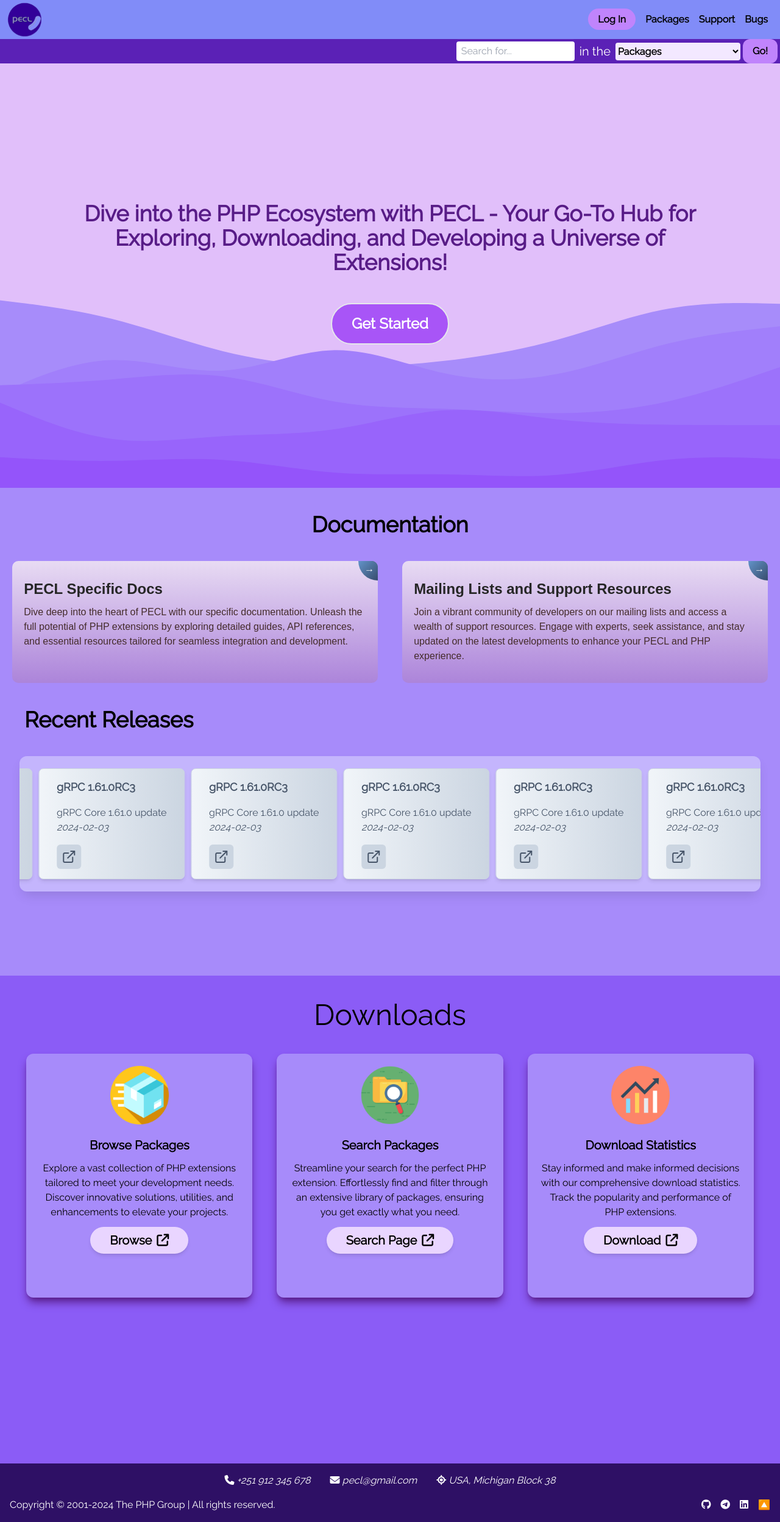
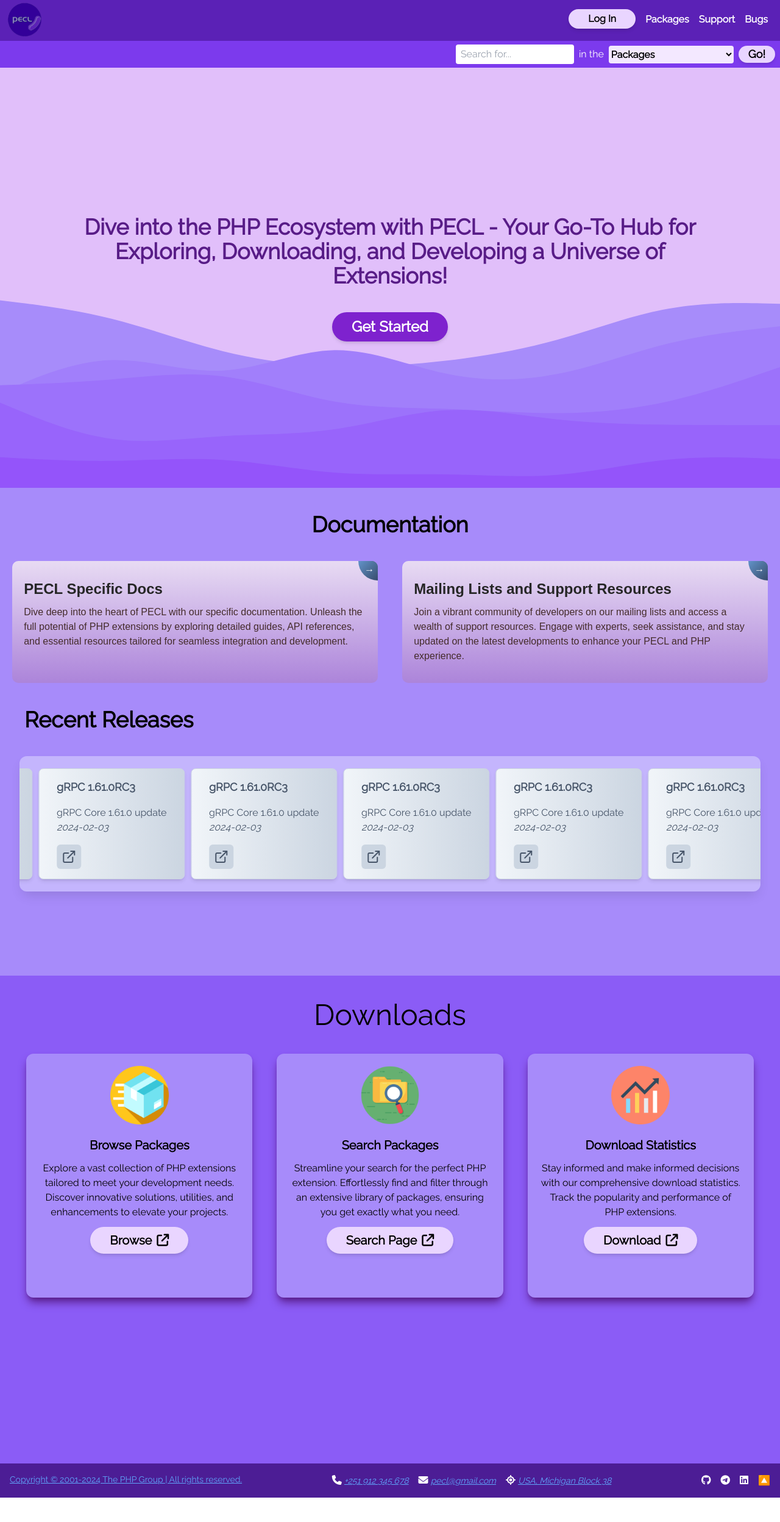
Before and after one commit to hmyunis/HCI-project, a website: page public/index.html in a window 1280 px wide. Shown: the whole page at 61% size. After the commit the page ends 2456 px from the top, so only its background shows below. Drawn offline with nearby package versions, Linux system fonts and the light colour scheme.

Commit message:
index.html changes

```diff
--- a/public/index.html
+++ b/public/index.html
@@ -20,7 +20,7 @@
     />
   </head>
   <body class="font-['Raleway']">
-    <header class="fixed w-full top-0 z-10 bg-indigo-400">
+    <header class="fixed w-full top-0 z-10 bg-violet-800">
       <div>
         <img
           class="w-14 fixed ml-3 mt-1 hover:scale-110 transition-transform cursor-pointer"
@@ -33,33 +33,37 @@
           <ul class="flex gap-4 font-semibold">
             <li class="hover:scale-110 transition-all">
               <a
-                class="rounded-3xl px-4 py-2 bg-purple-400 hover:text-purple-800 text-black font-semibold hover:shadow-inner hover:shadow-white hover:bg-purple-300 transition-all"
+                class="mx-auto block px-8 py-1 mt-[-5px] rounded-3xl hover:border-none border-purple-800 bg-purple-200 font-semibold text-black items-center justify-center cursor-pointer relative overflow-hidden transition-all duration-500 ease-in-out shadow-md hover:scale-105 hover:shadow-lg before:absolute before:top-0 before:-left-full before:w-full before:h-full before:bg-gradient-to-r before:from-blue-200 before:to-blue-300 before:transition-all before:duration-500 before:ease-in-out before:z-[-1] before:rounded-xl hover:before:left-0"
                 href=""
                 >Log In</a
               >
             </li>
-            <li class="hover:scale-110 transition-all hover:text-purple-600">
+            <li class="transition-all hover:text-blue-300 text-white">
               <a href="">Packages</a>
             </li>
-            <li class="hover:scale-110 transition-all hover:text-purple-600">
+            <li class="transition-all hover:text-blue-300 text-white">
               <a href="">Support</a>
             </li>
-            <li class="hover:scale-110 transition-all hover:text-purple-600">
+            <li class="transition-all hover:text-blue-300 text-white">
               <a href="">Bugs</a>
             </li>
           </ul>
         </nav>
       </div>
-      <div class="bg-violet-800 flex justify-end items-center text-black">
+      <div class="bg-violet-600 flex justify-end items-center text-black">
         <input
           type="search"
-          class="my-1 focus:outline-purple-600 rounded focus:shadow text-black focus:bg-purple-100 focus:shadow-purple-500 px-2 py-1"
+          class="outline-none rounded focus:shadow text-black focus:bg-purple-100 shadow-none px-2 py-1"
           placeholder="Search for..."
           name=""
           id=""
         />
-        <span class="text-xl text-white mx-2 block">in the</span>
-        <select class="rounded bg-purple-100 py-1 font-semibold" name="" id="">
+        <span class="text-white mx-2 block">in the</span>
+        <select
+          class="rounded bg-purple-100 py-1 font-semibold outline-none"
+          name=""
+          id=""
+        >
           <option selected value="">Packages</option>
           <option value="">This site (using Google)</option>
           <option value="">Developers</option>
@@ -67,7 +71,7 @@
           <option value="">SVN commits mailing list</option>
         </select>
         <button
-          class="rounded-xl mx-1 px-4 py-2 bg-purple-400 hover:text-purple-800 hover:rounded-full font-semibold hover:shadow-inner hover:shadow-white hover:bg-purple-300 transition-all"
+          class="px-4 mx-2 rounded-3xl hover:border-none border-purple-800 bg-purple-200 font-semibold text-lg text-black my-2 items-center justify-center cursor-pointer relative overflow-hidden transition-all duration-500 ease-in-out shadow-md hover:scale-105 hover:shadow-lg before:absolute before:top-0 before:-left-full before:w-full before:h-full before:bg-gradient-to-r before:from-blue-200 before:to-blue-300 before:transition-all before:duration-500 before:ease-in-out before:z-[-1] before:rounded-xl hover:before:left-0"
         >
           Go!
         </button>
@@ -77,15 +81,14 @@
       <section
         class="flex flex-col justify-center items-center bg-[url('images/intro-bg.svg')] bg-no-repeat bg-center bg-fixed bg-cover h-screen"
       >
-        <h1 class="text-4xl text-center font-bold text-purple-900 p-28 pb-16">
+        <h1 class="text-4xl text-center font-bold text-purple-900 p-28 pb-10">
           Dive into the PHP Ecosystem with PECL - Your Go-To Hub for Exploring,
           Downloading, and Developing a Universe of Extensions!
         </h1>
         <a
-          onclick="document.getElementById('get-started-btn').classList.toggle('animate-bounce')"
           id="get-started-btn"
           href="#start"
-          class="text-2xl rounded-full px-8 py-4 border-2 bg-purple-500 text-white animate-bounce block w-fit font-semibold hover:shadow-inner hover:shadow-white hover:text-xl hover:bg-purple-700 transition-all"
+          class="mx-auto block px-8 py-2 rounded-3xl hover:border-none bg-purple-700 hover:text-black font-semibold text-2xl text-white items-center justify-center cursor-pointer relative overflow-hidden transition-all duration-500 ease-in-out shadow-md hover:scale-105 hover:shadow-lg before:absolute before:top-0 before:-left-full before:w-full before:h-full before:bg-gradient-to-r before:from-blue-200 before:to-blue-300 before:transition-all before:duration-500 before:ease-in-out before:z-[-1] before:rounded-xl hover:before:left-0"
           >Get Started</a
         >
       </section>
@@ -731,43 +734,51 @@
         </div>
       </section>
     </main>
-    <footer class="bg-violet-950 text-white">
-      <div class="p-4 shadow-one flex flex-col gap-4">
+    <footer class="bg-violet-900 text-white">
+      <div class="p-4 shadow-one flex justify-between gap-4">
+        <a href="" class="hover:text-blue-200 underline text-blue-400 text-sm">
+          Copyright &copy; 2001-2024 The PHP Group | All rights reserved.
+        </a>
         <address
-          class="flex flex-wrap justify-center gap-8 max-md:flex-col max-md:gap-0 max-md:items-center"
+          class="flex flex-wrap justify-center gap-4 max-md:flex-col max-md:gap-0 max-md:items-center"
         >
           <p
-            class="hover:text-purple-300 hover:scale-110 transition-all duration-500 max-md:w-full"
+            class="hover:text-purple-300 transition-all duration-500 max-md:w-full"
           >
             <i class="fa-solid fa-phone"></i>
-            <a href="#">+251 912 345 678</a>
+            <a
+              href="#"
+              class="text-sm underline hover:text-blue-200 text-blue-400"
+              >+251 912 345 678</a
+            >
           </p>
           <p
-            class="hover:text-purple-300 hover:scale-110 transition-all duration-500 max-md:w-full"
+            class="hover:text-purple-300 transition-all duration-500 max-md:w-full"
           >
             <i class="fa-solid fa-envelope"></i>
-            <a href="mailto:hm456123@gmail.com">pecl@gmail.com</a>
+            <a
+              href="mailto:hm456123@gmail.com"
+              class="text-sm underline hover:text-blue-200 text-blue-400"
+              >pecl@gmail.com</a
+            >
           </p>
           <p
-            class="hover:text-purple-300 hover:scale-110 transition-all duration-500 max-md:w-full"
+            class="hover:text-purple-300 transition-all duration-500 max-md:w-full"
           >
             <i class="fa-solid fa-location"></i>
-            <a href="https://maps.app.goo.gl/XnbEU1CXgs9zGk3y7"
+            <a
+              href="https://maps.app.goo.gl/XnbEU1CXgs9zGk3y7"
+              class="text-sm underline hover:text-blue-200 text-blue-400"
               >USA, Michigan Block 38</a
             >
           </p>
         </address>
 
-        <div class="flex justify-between">
-          <a href="" class="hover:text-purple-300 hover:underline">
-            Copyright &copy; 2001-2024 The PHP Group | All rights reserved.
-          </a>
-          <div class="flex gap-4 max-md:hidden">
-            <a><i class="hover:scale-125 fa-brands fa-github"></i></a>
-            <a><i class="hover:scale-125 fa-brands fa-telegram"></i></a>
-            <a><i class="hover:scale-125 fa-brands fa-linkedin"></i></a>
-            <a href="#">🔼</a>
-          </div>
+        <div class="flex gap-4 max-md:hidden">
+          <a><i class="hover:scale-125 fa-brands fa-github"></i></a>
+          <a><i class="hover:scale-125 fa-brands fa-telegram"></i></a>
+          <a><i class="hover:scale-125 fa-brands fa-linkedin"></i></a>
+          <a href="#">🔼</a>
         </div>
       </div>
     </footer>
```
